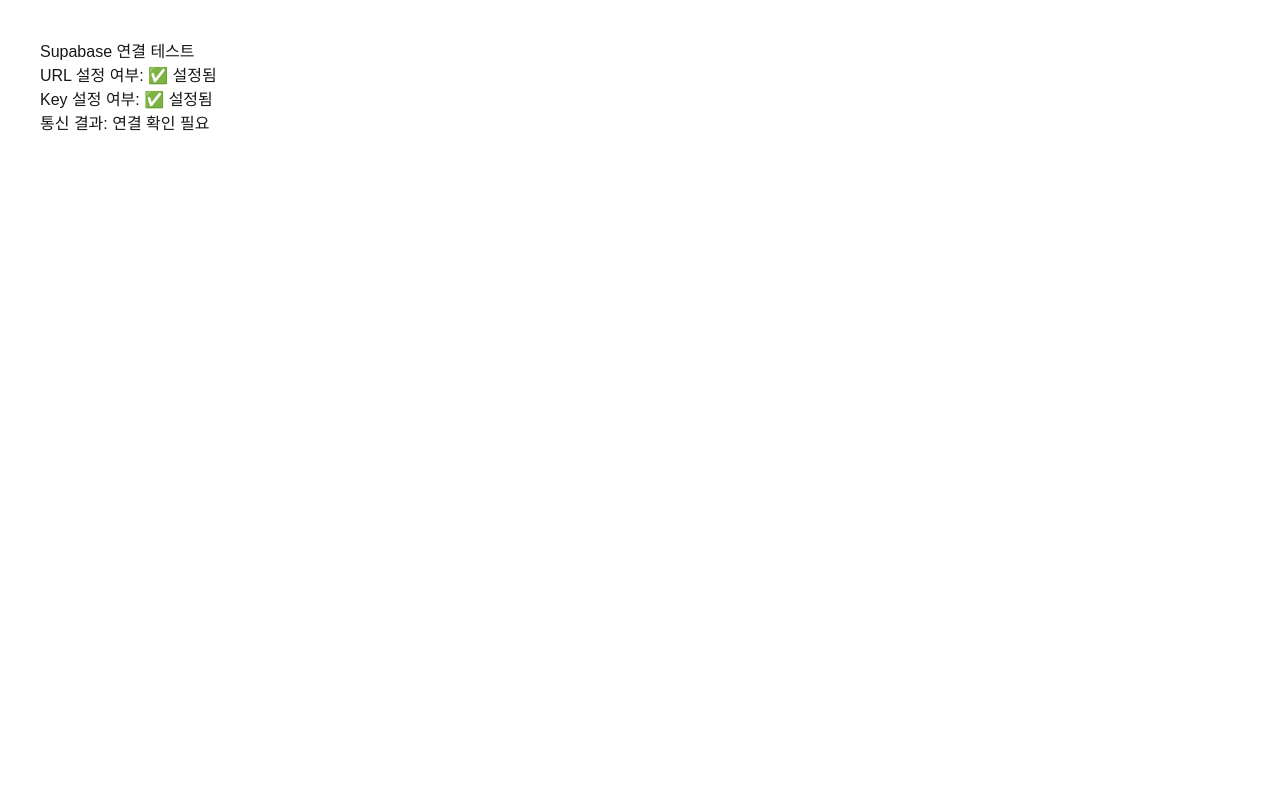
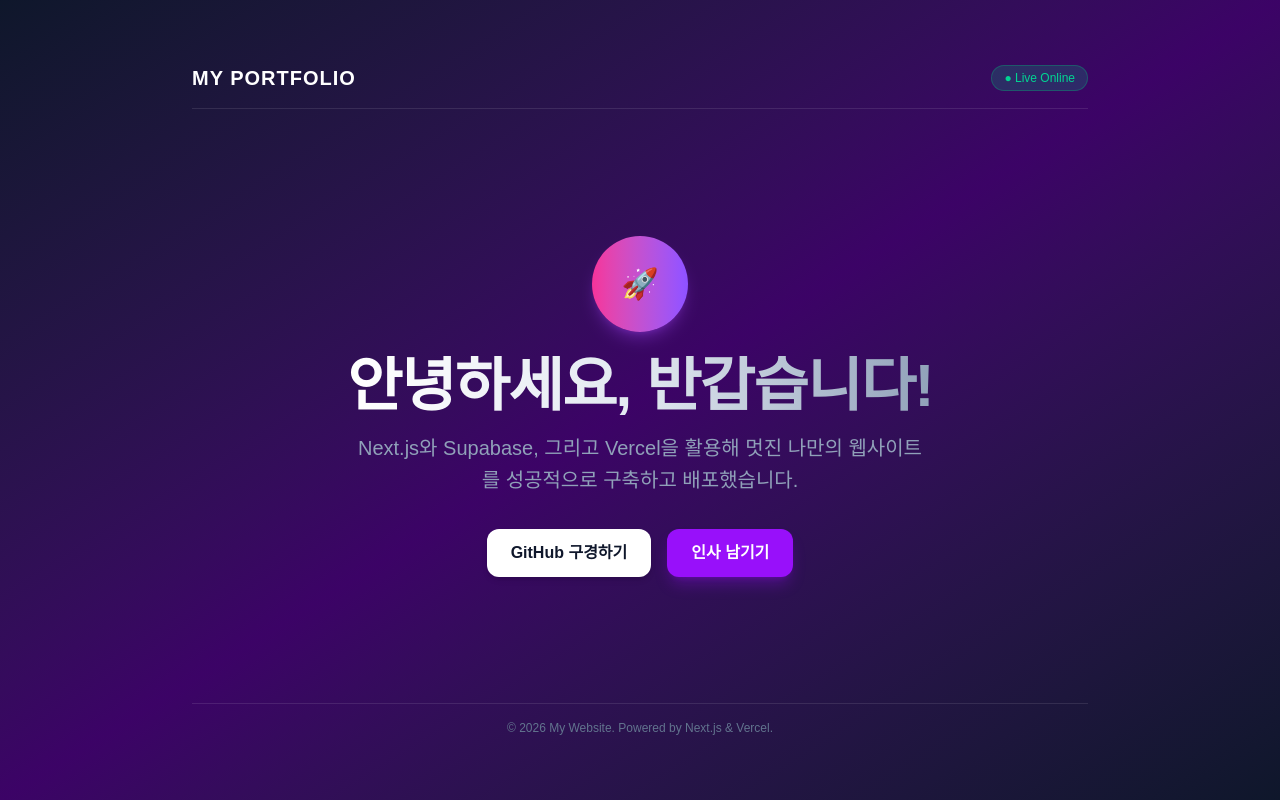
Before and after one commit to PUCHOCROSS/WEB, a Next.js app: page / in a window 1280 px wide. Built offline with nearby package versions, Linux system fonts and the light colour scheme; no server answers; the database is empty.

Commit message:
메인페이지 변경

```diff
--- a/app/page.tsx
+++ b/app/page.tsx
@@ -1,20 +1,49 @@
-import { createClient } from '@supabase/supabase-js'
+export default function Home() {
+  return (
+    <main className="min-h-screen bg-gradient-to-br from-slate-900 via-purple-950 to-slate-900 text-white flex flex-col justify-between p-6 sm:p-12">
+      {/* 상단 헤더 */}
+      <header className="max-w-4xl mx-auto w-full flex justify-between items-center py-4 border-b border-white/10">
+        <h1 className="text-xl font-bold tracking-wider">MY PORTFOLIO</h1>
+        <span className="text-xs bg-emerald-500/20 text-emerald-400 px-3 py-1 rounded-full border border-emerald-500/30">
+          ● Live Online
+        </span>
+      </header>
 
-export default async function Home() {
-  // .env.local에 설정한 환경 변수를 불러와 Supabase 클라이언트 생성
-  const supabaseUrl = process.env.NEXT_PUBLIC_SUPABASE_URL || ''
-  const supabaseKey = process.env.NEXT_PUBLIC_SUPABASE_ANON_KEY || ''
-  const supabase = createClient(supabaseUrl, supabaseKey)
+      {/* 메인 소개 영역 */}
+      <section className="max-w-4xl mx-auto w-full my-auto py-12 flex flex-col items-center text-center">
+        <div className="w-24 h-24 rounded-full bg-gradient-to-r from-pink-500 to-violet-500 flex items-center justify-center text-3xl font-bold mb-6 shadow-lg shadow-purple-500/30">
+          🚀
+        </div>
+        <h2 className="text-4xl sm:text-6xl font-extrabold tracking-tight mb-4 bg-clip-text text-transparent bg-gradient-to-r from-white via-slate-200 to-slate-400">
+          안녕하세요, 반갑습니다!
+        </h2>
+        <p className="text-slate-400 text-lg sm:text-xl max-w-xl mb-8 leading-relaxed">
+          Next.js와 Supabase, 그리고 Vercel을 활용해 멋진 나만의 웹사이트를 성공적으로 구축하고 배포했습니다.
+        </p>
 
-  // Supabase 연결 테스트 (현재 시각 데이터 조회 등 간단한 쿼리)
-  const { data, error } = await supabase.from('_not_exists_table_').select('*').limit(1)
+        {/* 버튼 그룹 */}
+        <div className="flex flex-wrap gap-4 justify-center">
+          <a
+            href="https://github.com"
+            target="_blank"
+            rel="noopener noreferrer"
+            className="bg-white text-slate-900 font-semibold px-6 py-3 rounded-xl hover:bg-slate-200 transition-all shadow-md"
+          >
+            GitHub 구경하기
+          </a>
+          <button
+            onClick={() => alert('방문해 주셔서 감사합니다!')}
+            className="bg-purple-600 hover:bg-purple-500 text-white font-semibold px-6 py-3 rounded-xl transition-all shadow-lg shadow-purple-600/30"
+          >
+            인사 남기기
+          </button>
+        </div>
+      </section>
 
-  return (
-    <main style={{ padding: '40px', fontFamily: 'sans-serif' }}>
-      <h1>Supabase 연결 테스트</h1>
-      <p>URL 설정 여부: {supabaseUrl ? '✅ 설정됨' : '❌ 안 됨'}</p>
-      <p>Key 설정 여부: {supabaseKey ? '✅ 설정됨' : '❌ 안 됨'}</p>
-      <p>통신 결과: {error ? '✅ Supabase 서버와 정상 통신 중 (에러는 테이블이 없어 발생한 정상 응답)' : '연결 확인 필요'}</p>
+      {/* 하단 푸터 */}
+      <footer className="max-w-4xl mx-auto w-full text-center text-xs text-slate-500 py-4 border-t border-white/10">
+        © 2026 My Website. Powered by Next.js & Vercel.
+      </footer>
     </main>
-  )
+  );
 }
```
